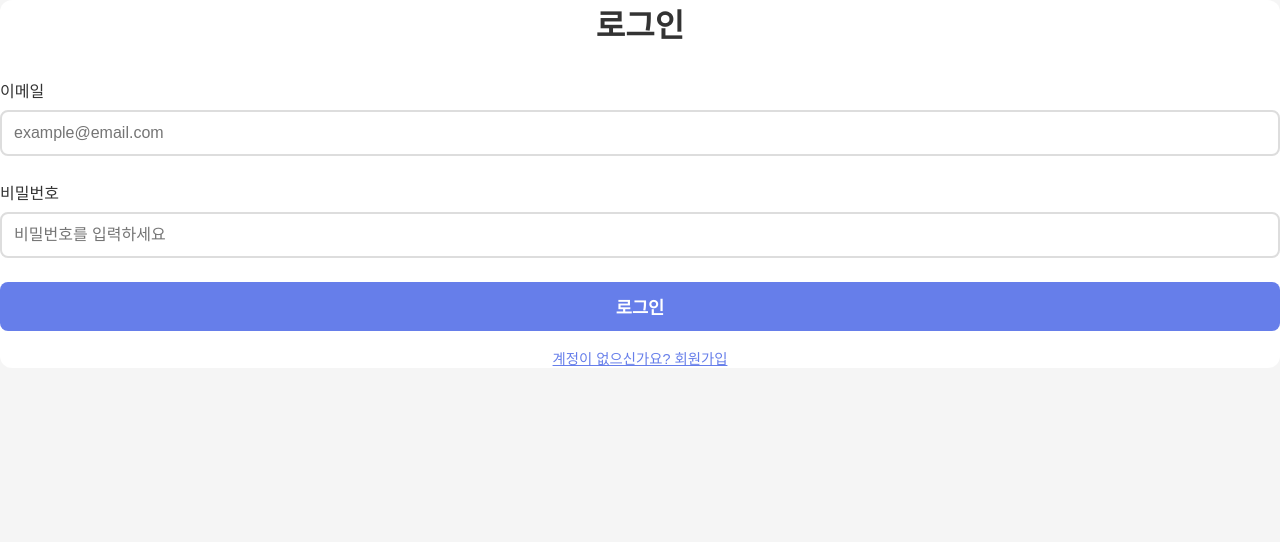
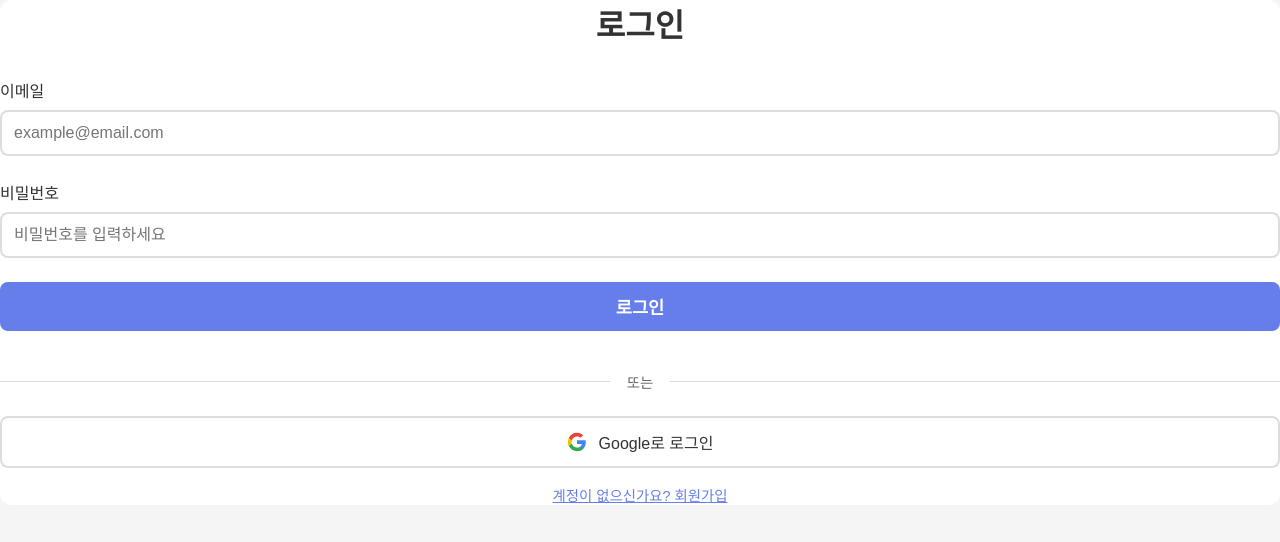
Before and after one commit to JLeeq/movie-ticketing-service, a React (Vite) app in the folder client/: page /login in a window 1280 px wide. Shown: the top 542 px of the page. Built offline with nearby package versions, Linux system fonts and the light colour scheme; no server answers.

Commit message:
add: Google login

```diff
--- a/client/src/contexts/AuthContext.tsx
+++ b/client/src/contexts/AuthContext.tsx
@@ -16,6 +16,7 @@
   loading: boolean;
   signIn: (email: string, password: string) => Promise<void>;
   signUp: (email: string, password: string) => Promise<void>;
+  signInWithGoogle: () => Promise<void>;
   signOut: () => Promise<void>;
 }
 
@@ -62,13 +63,23 @@
     if (error) throw error;
   };
 
+  const signInWithGoogle = async () => {
+    const { error } = await supabase.auth.signInWithOAuth({
+      provider: 'google',
+      options: {
+        redirectTo: `${window.location.origin}/`,
+      },
+    });
+    if (error) throw error;
+  };
+
   const signOut = async () => {
     const { error } = await supabase.auth.signOut();
     if (error) throw error;
   };
 
   return (
-    <AuthContext.Provider value={{ user, session, loading, signIn, signUp, signOut }}>
+    <AuthContext.Provider value={{ user, session, loading, signIn, signUp, signInWithGoogle, signOut }}>
       {children}
     </AuthContext.Provider>
   );
--- a/client/src/pages/Login.css
+++ b/client/src/pages/Login.css
@@ -98,3 +98,57 @@
 .switch-button:hover {
   color: #5568d3;
 }
+
+.divider {
+  display: flex;
+  align-items: center;
+  text-align: center;
+  margin: 1.5rem 0;
+}
+
+.divider::before,
+.divider::after {
+  content: '';
+  flex: 1;
+  border-bottom: 1px solid #ddd;
+}
+
+.divider span {
+  padding: 0 1rem;
+  color: #666;
+  font-size: 0.9rem;
+}
+
+.google-login-button {
+  width: 100%;
+  padding: 0.75rem;
+  background-color: white;
+  color: #333;
+  border: 2px solid #ddd;
+  border-radius: 8px;
+  font-size: 1rem;
+  font-weight: 500;
+  cursor: pointer;
+  transition: all 0.2s;
+  display: flex;
+  align-items: center;
+  justify-content: center;
+  gap: 0.75rem;
+  margin-bottom: 1rem;
+}
+
+.google-login-button:hover:not(:disabled) {
+  border-color: #ccc;
+  background-color: #f9f9f9;
+  box-shadow: 0 2px 4px rgba(0, 0, 0, 0.1);
+}
+
+.google-login-button:disabled {
+  opacity: 0.6;
+  cursor: not-allowed;
+}
+
+.google-icon {
+  width: 20px;
+  height: 20px;
+}
--- a/client/src/pages/Login.tsx
+++ b/client/src/pages/Login.tsx
@@ -10,7 +10,7 @@
   const [error, setError] = useState<string | null>(null);
   const [loading, setLoading] = useState(false);
 
-  const { signIn, signUp } = useAuth();
+  const { signIn, signUp, signInWithGoogle } = useAuth();
   const navigate = useNavigate();
 
   const handleSubmit = async (e: React.FormEvent) => {
@@ -30,6 +30,15 @@
       setError(err.message || '오류가 발생했습니다.');
     } finally {
       setLoading(false);
+    }
+  };
+
+  const handleGoogleLogin = async () => {
+    setError(null);
+    try {
+      await signInWithGoogle();
+    } catch (err: any) {
+      setError(err.message || 'Google 로그인 중 오류가 발생했습니다.');
     }
   };
 
@@ -69,6 +78,37 @@
           </button>
         </form>
 
+        <div className="divider">
+          <span>또는</span>
+        </div>
+
+        <button
+          type="button"
+          onClick={handleGoogleLogin}
+          className="google-login-button"
+          disabled={loading}
+        >
+          <svg className="google-icon" viewBox="0 0 24 24">
+            <path
+              fill="#4285F4"
+              d="M22.56 12.25c0-.78-.07-1.53-.2-2.25H12v4.26h5.92c-.26 1.37-1.04 2.53-2.21 3.31v2.77h3.57c2.08-1.92 3.28-4.74 3.28-8.09z"
+            />
+            <path
+              fill="#34A853"
+              d="M12 23c2.97 0 5.46-.98 7.28-2.66l-3.57-2.77c-.98.66-2.23 1.06-3.71 1.06-2.86 0-5.29-1.93-6.16-4.53H2.18v2.84C3.99 20.53 7.7 23 12 23z"
+            />
+            <path
+              fill="#FBBC05"
+              d="M5.84 14.09c-.22-.66-.35-1.36-.35-2.09s.13-1.43.35-2.09V7.07H2.18C1.43 8.55 1 10.22 1 12s.43 3.45 1.18 4.93l2.85-2.22.81-.62z"
+            />
+            <path
+              fill="#EA4335"
+              d="M12 5.38c1.62 0 3.06.56 4.21 1.64l3.15-3.15C17.45 2.09 14.97 1 12 1 7.7 1 3.99 3.47 2.18 7.07l3.66 2.84c.87-2.6 3.3-4.53 6.16-4.53z"
+            />
+          </svg>
+          Google로 로그인
+        </button>
+
         <div className="switch-mode">
           <button
             type="button"
```
